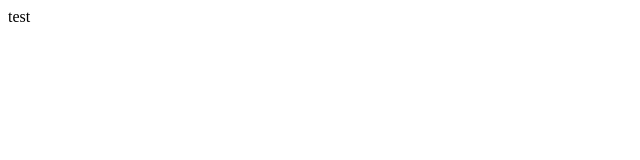
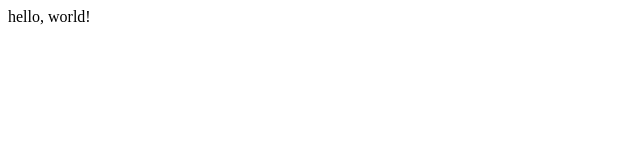
Before and after one commit to Harshpratapsingh001/lecture1, a plain HTML site: page index.html in a window 1280 px wide. Shown: the full height of the page, 0-640 px from the left. Drawn offline with Linux system fonts and the light colour scheme.

Commit message:
Made changes in body message

```diff
--- a/index.html
+++ b/index.html
@@ -4,6 +4,6 @@
     <title>Test</title>
   </head>
   <body>
-    test
+    hello, world!
   </body>
 </html>
```
